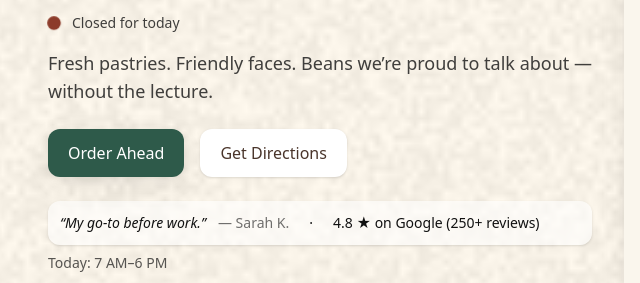
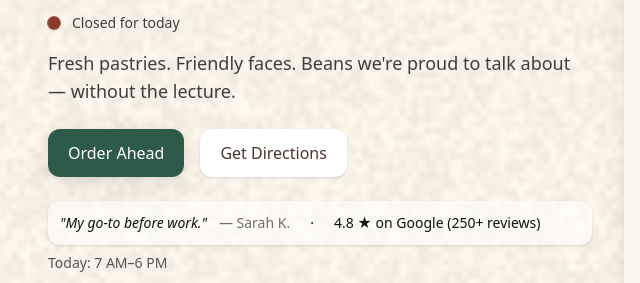
Before and after one commit to trstn121/Old-Milton-Coffee-Portfolio-Site-Triston, a plain HTML site: page index.html in a window 1280 px wide. Shown: the part 235-518 px from the top of the page, 32-672 px from the left. Drawn offline with nearby package versions, Linux system fonts and the light colour scheme.

```diff
--- a/index.html
+++ b/index.html
@@ -103,7 +103,7 @@
           <p id="openText" class="text-sm text-offblack/80" aria-live="polite">Checking hours…</p>
         </div>
         <p class="mt-4 text-lg text-offblack/80">
-          Fresh pastries. Friendly faces. Beans we’re proud to talk about — without the lecture.
+          Fresh pastries. Friendly faces. Beans we're proud to talk about — without the lecture.
         </p>
         <div class="mt-6 flex flex-wrap items-center gap-4">
           <a href="#order"
@@ -120,7 +120,7 @@
 
         <!-- Social proof -->
         <div class="mt-6 flex items-center gap-3 text-sm bg-white/60 rounded-xl p-3 shadow">
-          <span class="italic">“My go‑to before work.”</span>
+          <span class="italic">"My go‑to before work."</span>
           <span class="text-offblack/60">— Sarah K.</span>
           <span aria-hidden="true" class="mx-2">·</span>
           <span>4.8 ★ on Google (250+ reviews)</span>
@@ -406,7 +406,7 @@
       <h2 id="storyTitle" class="serif text-3xl font-semibold text-cocoa">Our story</h2>
       <p class="mt-2 text-offblack/80 max-w-3xl">
         We opened to make a small corner of Alpharetta feel like home. Fresh pastries. Friendly faces.
-        Beans we’re proud to talk about — without the lecture.
+        Beans we're proud to talk about — without the lecture.
       </p>
       <details class="mt-4 bg-white rounded-2xl shadow-soft p-5">
         <summary class="cursor-pointer font-medium">Read our story</summary>
@@ -421,7 +421,7 @@
           </article>
           <article class="bg-white rounded-xl p-4 border border-cocoa/10">
             <h3 class="serif text-xl font-semibold">Community</h3>
-            <p class="text-sm text-offblack/80">Open mics, morning meetups, and pay‑it‑forward tabs. “Coffee is just an excuse to take care of people.”</p>
+            <p class="text-sm text-offblack/80">Open mics, morning meetups, and pay‑it‑forward tabs. "Coffee is just an excuse to take care of people."</p>
           </article>
         </div>
       </details>
```
